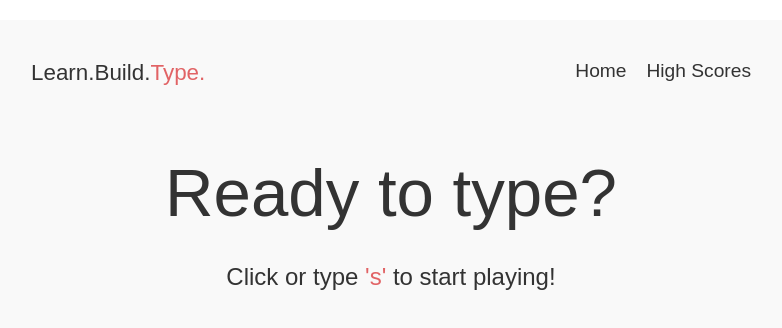
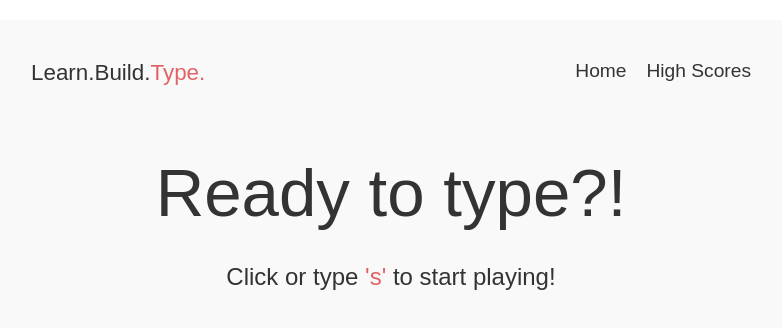
Before and after one commit to muntasir2165/React-and-Serverless-Fullstack-Web-Development-Demo, a React (Create React App) app: page / in a window 1280 px wide. Shown: the top 328 px of the page, without its empty margins (249-1031 px from the left). Built offline with nearby package versions, Linux system fonts and the light colour scheme.

Commit message:
v-22 netlify init and setup; added an exclamation

```diff
--- a/src/pages/Home.js
+++ b/src/pages/Home.js
@@ -5,7 +5,7 @@ import { Accent, StyledTitle } from '../styled/Random';
 export default function Home() {
   return (
     <div>
-      <StyledTitle>Ready to type?</StyledTitle>
+      <StyledTitle>Ready to type?!</StyledTitle>
       <CTA to='/game'>
         Click or type <Accent>'s'</Accent> to start playing!
       </CTA>
```
